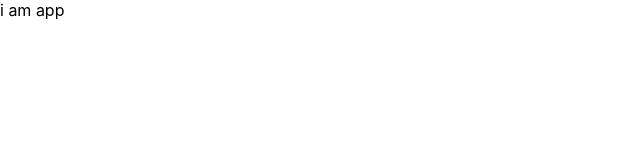
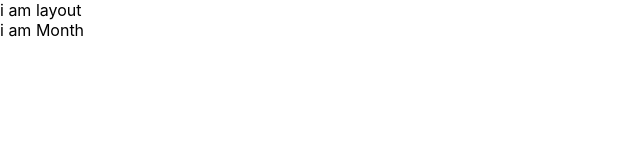
Before and after one commit to luhuini/react-bookkeeping-software, a React (Create React App) app: page / in a window 1280 px wide. Shown: the top 160 px of the page, without its empty margins (0-640 px from the left). Built offline with nearby package versions, Linux system fonts and the light colour scheme.

Commit message:
config router

```diff
--- a/src/index.js
+++ b/src/index.js
@@ -2,6 +2,8 @@ import React from "react";
 import ReactDOM from "react-dom/client";
 import "./index.css";
 import App from "./App";
+import router from "./router";
+import { RouterProvider, Routes, Route } from "react-router-dom";
 /*
 1️⃣ 配置/@，进行路径解析
 
@@ -28,4 +30,4 @@ json- server
 -访问接口进行测试
 */
 const root = ReactDOM.createRoot(document.getElementById("root"));
-root.render(<App />);
+root.render(<RouterProvider router={router} />);
--- /dev/null
+++ b/src/pages/Layout/index.js
@@ -0,0 +1,11 @@
+import { Outlet } from "react-router-dom";
+
+const Layout = () => {
+  return (
+    <div>
+      i am layout
+      <Outlet />
+    </div>
+  );
+};
+export default Layout;
--- /dev/null
+++ b/src/pages/Month/index.js
@@ -0,0 +1,4 @@
+const Month = () => {
+  return <div>i am Month</div>;
+};
+export default Month;
--- /dev/null
+++ b/src/pages/New/index.js
@@ -0,0 +1,4 @@
+const New = () => {
+  return <div>i am new</div>;
+};
+export default New;
--- /dev/null
+++ b/src/pages/Year/index.js
@@ -0,0 +1,4 @@
+const Year = () => {
+  return <div>i am Year</div>;
+};
+export default Year;
--- /dev/null
+++ b/src/router/index.js
@@ -0,0 +1,25 @@
+import Layout from "@/pages/Layout";
+import Month from "@/pages/Month";
+import Year from "@/pages/Year";
+import New from "@/pages/New";
+
+const { createBrowserRouter } = require("react-router-dom");
+
+const router = createBrowserRouter([
+  {
+    path: "/",
+    element: <Layout />,
+    children: [
+      {
+        index: true,
+        element: <Month />,
+      },
+      {
+        path: "/year",
+        element: <Year />,
+      },
+    ],
+  },
+  { path: "/new", element: <New /> },
+]);
+export default router;
```
